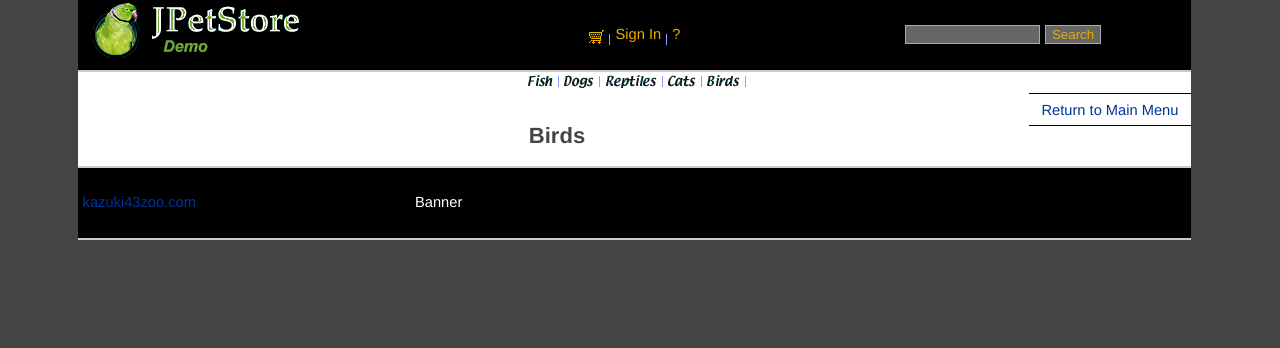
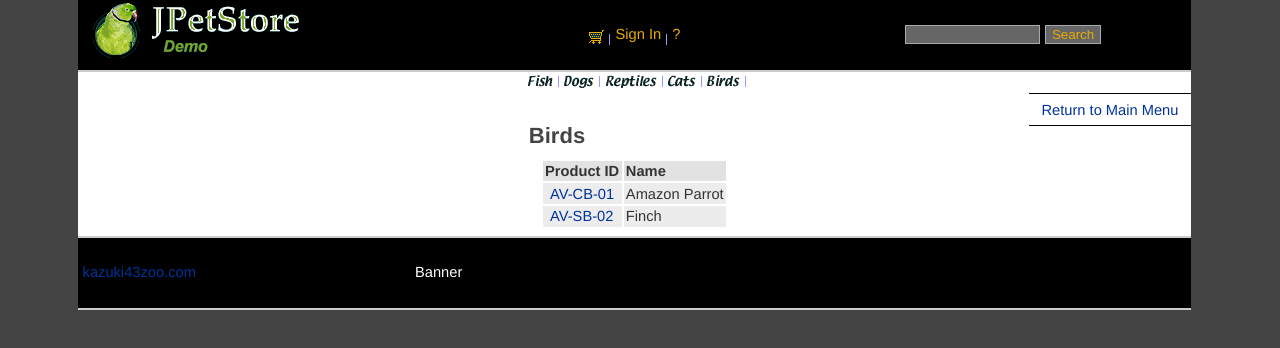
Before and after one commit to chengyenn/jpetstore-jamstack, a Next.js app: page /catalog/categories/BIRDS in a window 1280 px wide. Shown: the top 348 px of the page. Built offline with nearby package versions, Linux system fonts and the light colour scheme.

Commit message:
update product data and product list

```diff
--- a/public/catsData.json
+++ b/public/catsData.json
@@ -1,4 +1,32 @@
 [
+  {
+    "productid": "FL-DLH-02",
+    "category": "CATS",
+    "name": "Persian",
+    "imgUrl": "<image src=\"/images/cat1.gif\">Friendly house cat, doubles as a princess",
+    "items": [
+      {
+        "itemid": "EST-16",
+        "productid": "FL-DLH-02",
+        "listprice": 93.5,
+        "unitcost": 12.0,
+        "supplier": 1,
+        "status": "P",
+        "attr1": "Adult Female",
+        "qty": 10000
+      },
+      {
+        "itemid": "EST-17",
+        "productid": "FL-DLH-02",
+        "listprice": 93.5,
+        "unitcost": 12.0,
+        "supplier": 1,
+        "status": "P",
+        "attr1": "Adult Male",
+        "qty": 10000
+      }
+    ]
+  },
   {
     "productid": "FL-DSH-01",
     "category": "CATS",
@@ -26,33 +54,5 @@
         "qty": 10000
       }
     ]
-  },
-  {
-    "productid": "FL-DLH-02",
-    "category": "CATS",
-    "name": "Persian",
-    "imgUrl": "<image src=\"/images/cat1.gif\">Friendly house cat, doubles as a princess",
-    "items": [
-      {
-        "itemid": "EST-16",
-        "productid": "FL-DLH-02",
-        "listprice": 93.5,
-        "unitcost": 12.0,
-        "supplier": 1,
-        "status": "P",
-        "attr1": "Adult Female",
-        "qty": 10000
-      },
-      {
-        "itemid": "EST-17",
-        "productid": "FL-DLH-02",
-        "listprice": 93.5,
-        "unitcost": 12.0,
-        "supplier": 1,
-        "status": "P",
-        "attr1": "Adult Male",
-        "qty": 10000
-      }
-    ]
   }
 ]
--- a/public/dogsData.json
+++ b/public/dogsData.json
@@ -28,19 +28,29 @@
     ]
   },
   {
-    "productid": "K9-PO-02",
+    "productid": "K9-CW-01",
     "category": "DOGS",
-    "name": "Dalmation",
-    "imgUrl": "<image src=\"/images/dog6.gif\">Cute dog from France",
+    "name": "Chihuahua",
+    "imgUrl": "<image src=\"/images/dog4.gif\">Great companion dog",
     "items": [
       {
-        "itemid": "EST-8",
-        "productid": "K9-PO-02",
-        "listprice": 18.5,
-        "unitcost": 12.0,
+        "itemid": "EST-26",
+        "productid": "K9-CW-01",
+        "listprice": 125.5,
+        "unitcost": 92.0,
         "supplier": 1,
         "status": "P",
-        "attr1": "Male Puppy",
+        "attr1": "Adult Male",
+        "qty": 10000
+      },
+      {
+        "itemid": "EST-27",
+        "productid": "K9-CW-01",
+        "listprice": 155.29,
+        "unitcost": 90.0,
+        "supplier": 1,
+        "status": "P",
+        "attr1": "Adult Female",
         "qty": 10000
       }
     ]
@@ -48,7 +58,7 @@
   {
     "productid": "K9-DL-01",
     "category": "DOGS",
-    "name": "Bulldog",
+    "name": "Dalmation",
     "imgUrl": "<image src=\"/images/dog5.gif\">Great dog for a Fire Station",
     "items": [
       {
@@ -69,6 +79,24 @@
         "supplier": 1,
         "status": "P",
         "attr1": "Spotted Adult Female",
+        "qty": 10000
+      }
+    ]
+  },
+  {
+    "productid": "K9-PO-02",
+    "category": "DOGS",
+    "name": "Poodle",
+    "imgUrl": "<image src=\"/images/dog6.gif\">Cute dog from France",
+    "items": [
+      {
+        "itemid": "EST-8",
+        "productid": "K9-PO-02",
+        "listprice": 18.5,
+        "unitcost": 12.0,
+        "supplier": 1,
+        "status": "P",
+        "attr1": "Male Puppy",
         "qty": 10000
       }
     ]
@@ -138,33 +166,5 @@
         "qty": 10000
       }
     ]
-  },
-  {
-    "productid": "K9-CW-01",
-    "category": "DOGS",
-    "name": "Chihuahua",
-    "imgUrl": "<image src=\"/images/dog4.gif\">Great companion dog",
-    "items": [
-      {
-        "itemid": "EST-26",
-        "productid": "K9-CW-01",
-        "listprice": 125.5,
-        "unitcost": 92.0,
-        "supplier": 1,
-        "status": "P",
-        "attr1": "Adult Male",
-        "qty": 10000
-      },
-      {
-        "itemid": "EST-27",
-        "productid": "K9-CW-01",
-        "listprice": 155.29,
-        "unitcost": 90.0,
-        "supplier": 1,
-        "status": "P",
-        "attr1": "Adult Female",
-        "qty": 10000
-      }
-    ]
   }
 ]
--- a/public/fishData.json
+++ b/public/fishData.json
@@ -1,50 +1,4 @@
 [
-  {
-    "productid": "FI-SW-01",
-    "category": "FISH",
-    "name": "Angelfish",
-    "imgUrl": "<image src=\"/images/fish1.gif\">Salt Water fish from Australia",
-    "items": [
-      {
-        "itemid": "EST-1",
-        "productid": "FI-SW-01",
-        "listprice": 16.5,
-        "unitcost": 10.0,
-        "supplier": 1,
-        "status": "P",
-        "attr1": "Large",
-        "qty": 10000
-      },
-      {
-        "itemid": "EST-2",
-        "productid": "FI-SW-01",
-        "listprice": 16.5,
-        "unitcost": 10.0,
-        "supplier": 1,
-        "status": "P",
-        "attr1": "Small",
-        "qty": 10000
-      }
-    ]
-  },
-  {
-    "productid": "FI-SW-02",
-    "category": "FISH",
-    "name": "Tiger Shark",
-    "imgUrl": "<image src=\"/images/fish4.gif\">Salt Water fish from Australia",
-    "items": [
-      {
-        "itemid": "EST-3",
-        "productid": "FI-SW-02",
-        "listprice": 18.5,
-        "unitcost": 12.0,
-        "supplier": 1,
-        "status": "P",
-        "attr1": "Toothless",
-        "qty": 10000
-      }
-    ]
-  },
   {
     "productid": "FI-FW-01",
     "category": "FISH",
@@ -100,5 +54,51 @@
         "qty": 10000
       }
     ]
+  },
+  {
+    "productid": "FI-SW-01",
+    "category": "FISH",
+    "name": "Angelfish",
+    "imgUrl": "<image src=\"/images/fish1.gif\">Salt Water fish from Australia",
+    "items": [
+      {
+        "itemid": "EST-1",
+        "productid": "FI-SW-01",
+        "listprice": 16.5,
+        "unitcost": 10.0,
+        "supplier": 1,
+        "status": "P",
+        "attr1": "Large",
+        "qty": 10000
+      },
+      {
+        "itemid": "EST-2",
+        "productid": "FI-SW-01",
+        "listprice": 16.5,
+        "unitcost": 10.0,
+        "supplier": 1,
+        "status": "P",
+        "attr1": "Small",
+        "qty": 10000
+      }
+    ]
+  },
+  {
+    "productid": "FI-SW-02",
+    "category": "FISH",
+    "name": "Tiger Shark",
+    "imgUrl": "<image src=\"/images/fish4.gif\">Salt Water fish from Australia",
+    "items": [
+      {
+        "itemid": "EST-3",
+        "productid": "FI-SW-02",
+        "listprice": 18.5,
+        "unitcost": 12.0,
+        "supplier": 1,
+        "status": "P",
+        "attr1": "Toothless",
+        "qty": 10000
+      }
+    ]
   }
 ]
--- a/public/reptilesData.json
+++ b/public/reptilesData.json
@@ -1,4 +1,22 @@
 [
+  {
+    "productid": "RP-LI-02",
+    "category": "REPTILES",
+    "name": "Iguana",
+    "imgUrl": "<image src=\"/images/lizard1.gif\">Friendly green friend",
+    "items": [
+      {
+        "itemid": "EST-11",
+        "productid": "RP-SN-01",
+        "listprice": 18.5,
+        "unitcost": 12.0,
+        "supplier": 1,
+        "status": "P",
+        "attr1": "Venomless",
+        "qty": 10000
+      }
+    ]
+  },
   {
     "productid": "RP-SN-01",
     "category": "REPTILES",
@@ -26,23 +44,5 @@
         "qty": 10000
       }
     ]
-  },
-  {
-    "productid": "RP-LI-02",
-    "category": "REPTILES",
-    "name": "Iguana",
-    "imgUrl": "<image src=\"/images/lizard1.gif\">Friendly green friend",
-    "items": [
-      {
-        "itemid": "EST-11",
-        "productid": "RP-SN-01",
-        "listprice": 18.5,
-        "unitcost": 12.0,
-        "supplier": 1,
-        "status": "P",
-        "attr1": "Venomless",
-        "qty": 10000
-      }
-    ]
   }
 ]
--- a/src/app/catalog/categories/[id]/page.js
+++ b/src/app/catalog/categories/[id]/page.js
@@ -1,4 +1,9 @@
-// "use client";
+// product data
+import fishData from "/public/fishData.json";
+import dogsData from "/public/dogsData.json";
+import reptilesData from "/public/reptilesData.json";
+import catsData from "/public/catsData.json";
+import birdsData from "/public/birdsData.json";
 import CommonLayout, {
   Header,
   Content,
@@ -35,9 +40,53 @@ function BackLink() {
 
 function EachProduct({ id }) {
   const title = id.charAt(0) + id.slice(1).toLowerCase();
+  let category;
+  title === "Fish"
+    ? (category = fishData)
+    : title === "Dogs"
+    ? (category = dogsData)
+    : title === "Reptiles"
+    ? (category = reptilesData)
+    : title === "Cats"
+    ? (category = catsData)
+    : (category = birdsData);
+
   return (
     <div id="Catalog">
       <h2>{title}</h2>
+      <table>
+        <thead>
+          <tr>
+            <th>Product ID</th>
+            <th>Name</th>
+          </tr>
+        </thead>
+        <tbody>
+          {category.map((product) => (
+            <tr key={product.productid}>
+              <td>
+                <Link href="">{product.productid}</Link>
+              </td>
+              <td>{product.name}</td>
+            </tr>
+          ))}
+        </tbody>
+      </table>
+      {/* <table>
+        <tr>
+          <th>Product ID</th>
+          <th>Name</th>
+        </tr>
+
+        {category.map((product) => (
+          <tr key={product.productid}>
+            <td>
+              <a>{product.productid}</a>
+            </td>
+            <td>{product.name}</td>
+          </tr>
+        ))}
+      </table> */}
     </div>
   );
 }
--- a/src/app/catalog/page.js
+++ b/src/app/catalog/page.js
@@ -73,7 +73,7 @@ function MainImage() {
           src="/images/splash.gif"
           align="middle"
           alt="animal img"
-          usemap="#estoremap"
+          useMap="#estoremap"
         />
         <map name="estoremap">
           {categories.map((categoryArea) => (
```
